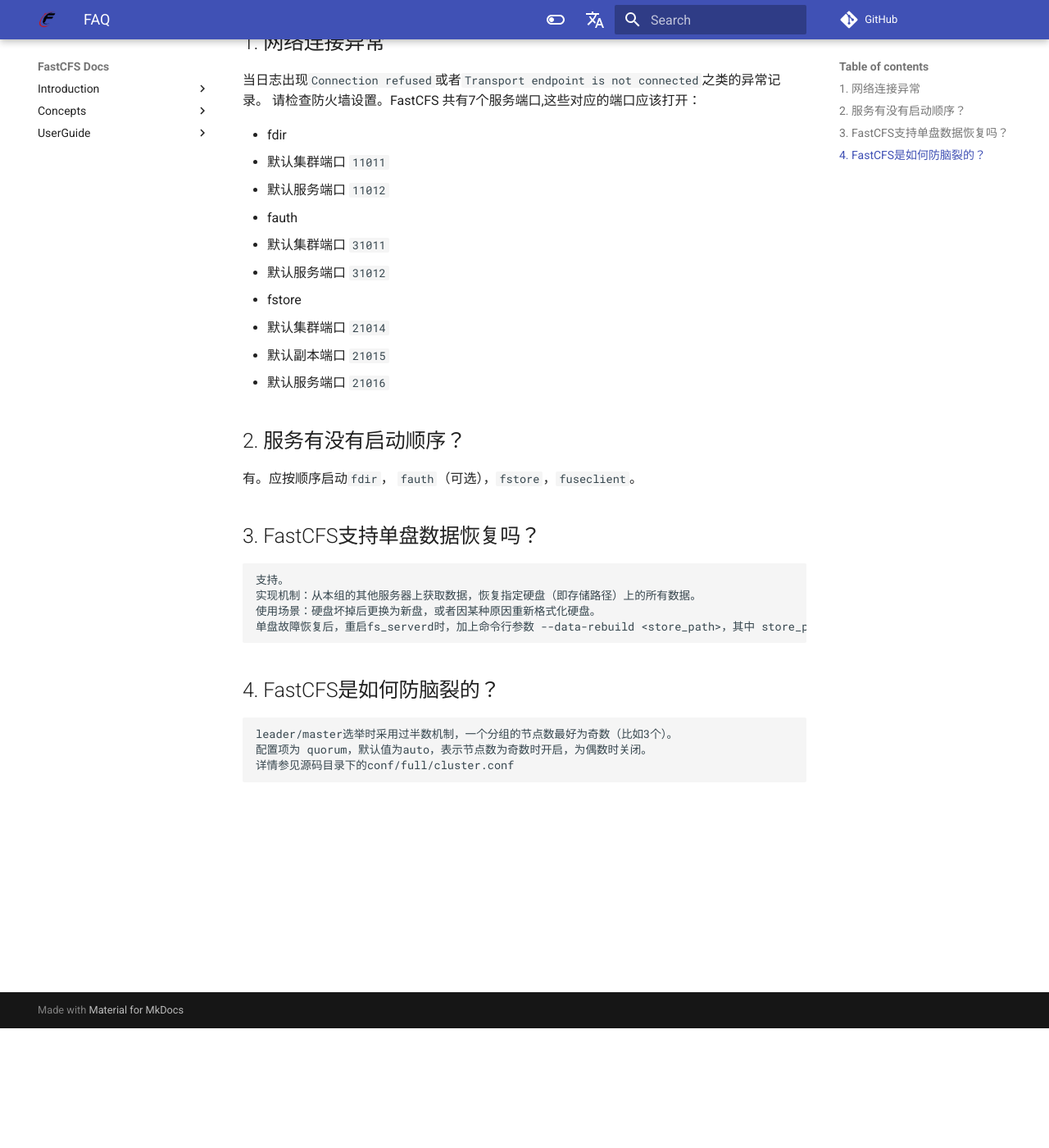
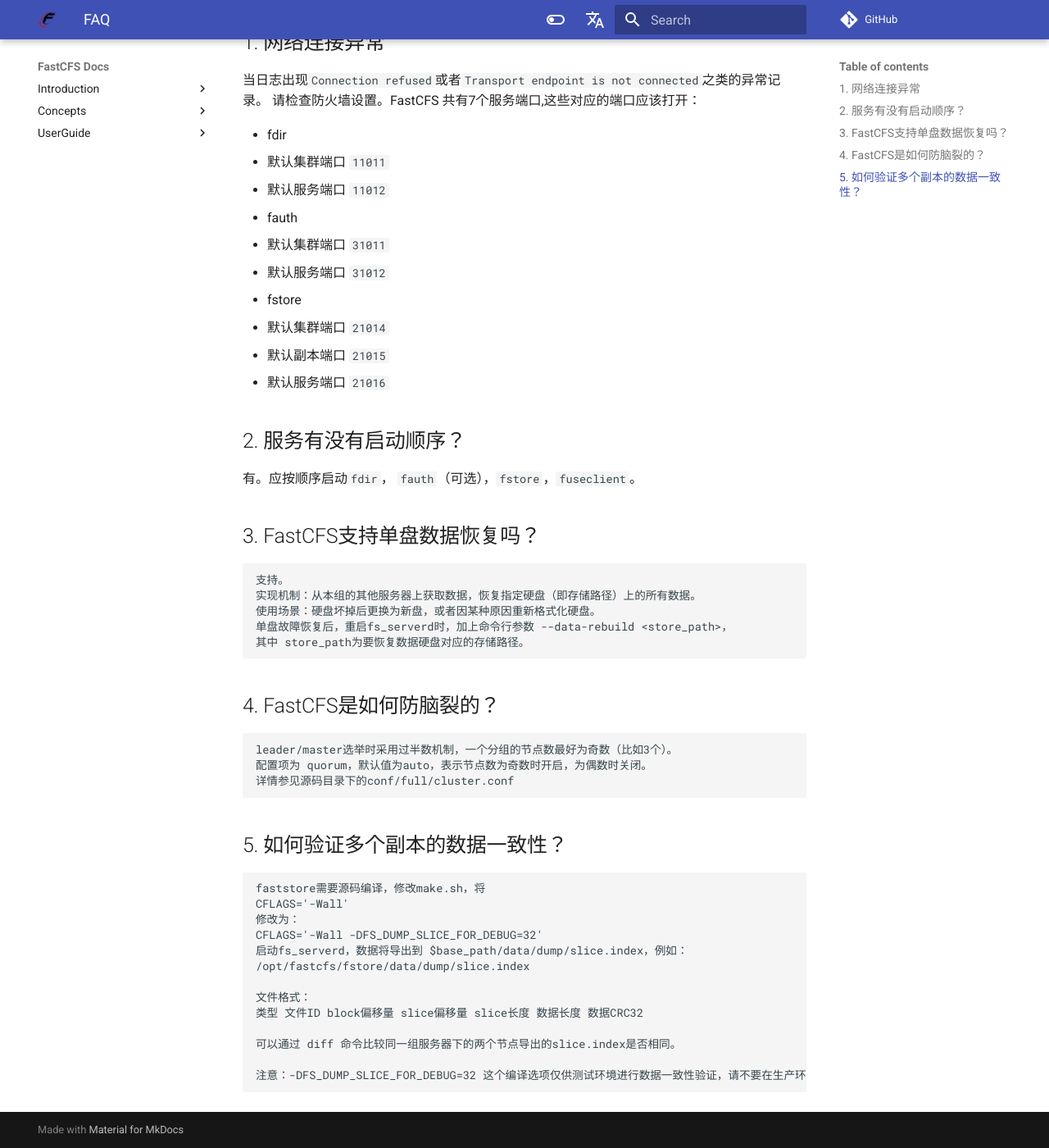
Before and after one commit to happyfish100/FastCFS, an MkDocs documentation site: the page built from docs/FAQ-zh_CN.md, in a window 1280 px wide and 1400 px high, scrolled down 146 px. Shown: the whole window at 82% size. Built offline with MkDocs 1.6.1 and Material for MkDocs 9.7.7, drawn with Linux system fonts in a browser that asks for light colours; comment, search, counter and statistics services are not loaded; the version menu is left out.

Commit message:
FAQ-zh_CN.md: add one FAQ

````diff
--- a/docs/FAQ-zh_CN.md
+++ b/docs/FAQ-zh_CN.md
@@ -27,7 +27,8 @@
 支持。
 实现机制：从本组的其他服务器上获取数据，恢复指定硬盘（即存储路径）上的所有数据。
 使用场景：硬盘坏掉后更换为新盘，或者因某种原因重新格式化硬盘。
-单盘故障恢复后，重启fs_serverd时，加上命令行参数 --data-rebuild <store_path>，其中 store_path为要恢复数据硬盘对应的存储路径。
+单盘故障恢复后，重启fs_serverd时，加上命令行参数 --data-rebuild <store_path>，
+其中 store_path为要恢复数据硬盘对应的存储路径。
 ```
 
 ## 4. FastCFS是如何防脑裂的？
@@ -38,3 +39,22 @@ leader/master选举时采用过半数机制，一个分组的节点数最好为
 详情参见源码目录下的conf/full/cluster.conf
 
 ```
+
+## 5. 如何验证多个副本的数据一致性？
+
+```
+faststore需要源码编译，修改make.sh，将
+CFLAGS='-Wall'
+修改为：
+CFLAGS='-Wall -DFS_DUMP_SLICE_FOR_DEBUG=32'
+启动fs_serverd，数据将导出到 $base_path/data/dump/slice.index，例如：
+/opt/fastcfs/fstore/data/dump/slice.index
+
+文件格式：
+类型 文件ID block偏移量 slice偏移量 slice长度 数据长度 数据CRC32
+
+可以通过 diff 命令比较同一组服务器下的两个节点导出的slice.index是否相同。
+
+注意：-DFS_DUMP_SLICE_FOR_DEBUG=32 这个编译选项仅供测试环境进行数据一致性验证，请不要在生产环境使用。
+
+```
````
Also changed, not shown: images/wechat_group.jpg.
